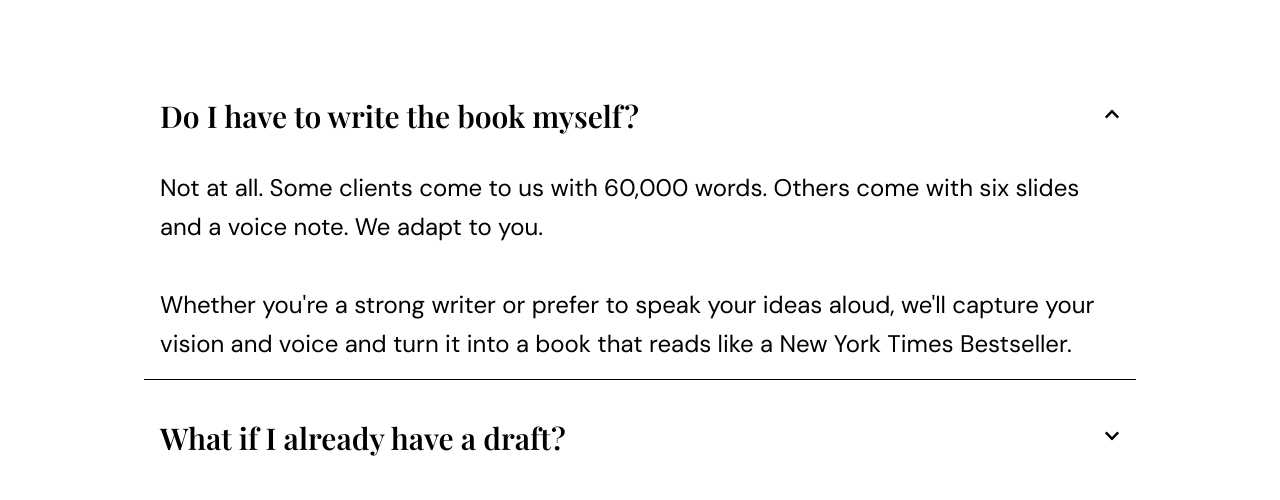
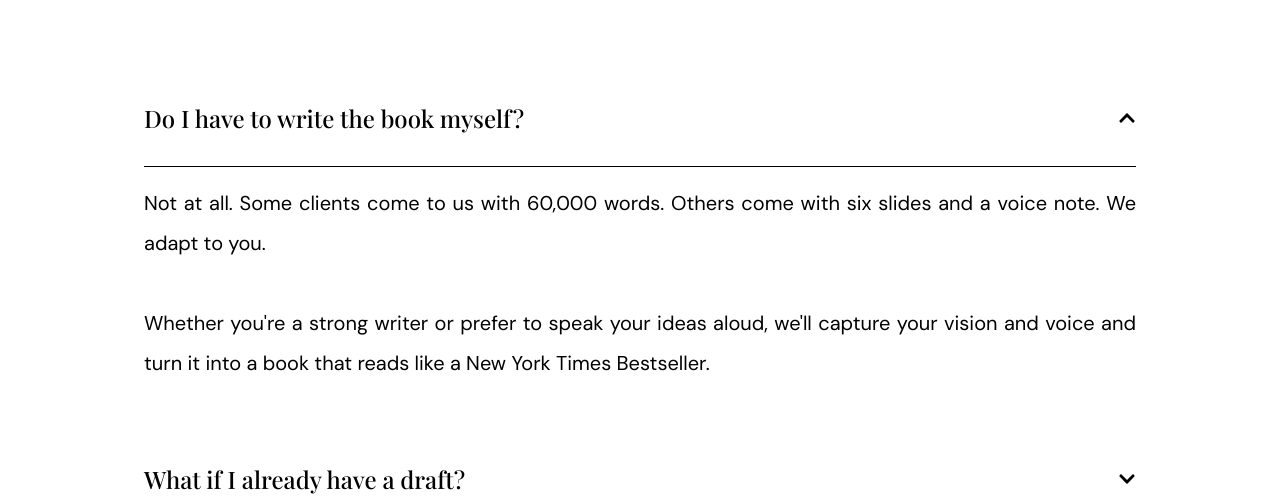
Before and after one commit to YourBookTeam/YBT_Website, a React (Vite) app in the folder ybt_website/: page /YBT_Website/faq in a window 1280 px wide. Both pictures are taken after a click on the element "Do I have to write the book myself?". Shown: the part 300-800 px from the top of the page. Built offline with nearby package versions, Linux system fonts and the light colour scheme; a web font is replaced by a local one.

Commit message:
Updated dropdown component

```diff
--- a/ybt_website/src/components/Dropdown.jsx
+++ b/ybt_website/src/components/Dropdown.jsx
@@ -1,4 +1,5 @@
-import { useState } from 'react';
+import { useState } from "react";
+import { FaChevronDown } from "react-icons/fa";
 
 const Dropdown = ({ question, answer }) => {
   const [isOpen, setIsOpen] = useState(false);
@@ -10,17 +11,22 @@ const Dropdown = ({ question, answer }) => {
         className="flex items-center justify-between px-6 h-24 cursor-pointer"
       >
         <span className="text-2xl font-medium">{question}</span>
-        <span className="font-secondary text-2xl">{isOpen ? '↑' : '↓'}</span>
-
+        <FaChevronDown
+          className={`transition-transform duration-300 ${
+            isOpen ? "rotate-180" : ""
+          }`}
+        />
       </div>
       <hr className="border-t border-gray-300 mx-6" />
-      {isOpen && (
-        <>
-          <div className="px-6 pb-6 pt-4">
-            <p className="text-xl font-secondary text-justify leading-loose">{answer}</p>
-          </div>
-        </>
-      )}
+      <div
+        className={`px-6 pb-6 pt-4 overflow-hidden transition-all duration-300 ease-in-out ${
+          isOpen ? "max-h-96 opacity-100" : "max-h-0 opacity-0"
+        }`}
+      >
+        <p className="text-xl font-secondary text-justify leading-loose">
+          {answer}
+        </p>
+      </div>
     </div>
   );
 };
--- a/ybt_website/src/pages/Faq.jsx
+++ b/ybt_website/src/pages/Faq.jsx
@@ -1,98 +1,64 @@
-import { useState } from 'react';
-import { FaChevronDown } from 'react-icons/fa';
-
-function TitleBanner({ children }) {
-  return (
-    <div className="flex justify-self-center justify-center bg-[url(src/assets/gold-brush-mark.png)] bg-size-[100%_100%] w-150 m-10">
-      <div className="text-white text-5xl text-center font-bold p-10 drop-shadow-hero">
-        {children}
-      </div>
-    </div>
-  );
-}
+import Dropdown from "../components/Dropdown";
+import Titlebanner from "../components/TitleBanner";
 
 function Faq() {
-  const [expandedItems, setExpandedItems] = useState({});
-
-  const toggleItem = (index) => {
-    setExpandedItems(prev => ({
-      ...prev,
-      [index]: !prev[index]
-    }));
-  };
-
   const faqData = [
     {
       question: "Do I have to write the book myself?",
-      answer: "Not at all. Some clients come to us with 60,000 words. Others come with six slides and a voice note. We adapt to you.\n\nWhether you're a strong writer or prefer to speak your ideas aloud, we'll capture your vision and voice and turn it into a book that reads like a New York Times Bestseller."
+      answer:
+        "Not at all. Some clients come to us with 60,000 words. Others come with six slides and a voice note. We adapt to you.\n\nWhether you're a strong writer or prefer to speak your ideas aloud, we'll capture your vision and voice and turn it into a book that reads like a New York Times Bestseller.",
     },
     {
       question: "What if I already have a draft?",
-      answer: "Perfect. Many of our clients start with something half-finished: a manuscript, a Substack archive, internal IP, or long-form speeches. We specialize in transforming raw material into refined books with narrative structure, positioning, and emotional weight.\n\nWe'll meet your draft where it is and elevate it to where it needs to go."
+      answer:
+        "Perfect. Many of our clients start with something half-finished: a manuscript, a Substack archive, internal IP, or long-form speeches. We specialize in transforming raw material into refined books with narrative structure, positioning, and emotional weight.\n\nWe'll meet your draft where it is and elevate it to where it needs to go.",
     },
     {
       question: "How long does the process take?",
-      answer: "It depends on the tier and your schedule — but most books take 6-8 months from kickoff to launch. That said, we move at the speed of clarity: some founders want a fast, focused sprint; others prefer a slower cadence with space to evolve the message.\n\nEither way, we manage the timeline. You stay in your zone of genius and we'll keep the book moving forward."
+      answer:
+        "It depends on the tier and your schedule — but most books take 6-8 months from kickoff to launch. That said, we move at the speed of clarity: some founders want a fast, focused sprint; others prefer a slower cadence with space to evolve the message.\n\nEither way, we manage the timeline. You stay in your zone of genius and we'll keep the book moving forward.",
     },
     {
       question: "Will the book sound like me?",
-      answer: "Yes. Our editorial leads are trained to match your tone, rhythm, intellect, and intent. We spend real time studying your voice, not just what you say, but how you say it: your metaphors, your pacing, your philosophy.\n\nThe result is a book that feels unmistakably yours, with the elegance, clarity, and structure that only YourBookTeam can provide."
+      answer:
+        "Yes. Our editorial leads are trained to match your tone, rhythm, intellect, and intent. We spend real time studying your voice, not just what you say, but how you say it: your metaphors, your pacing, your philosophy.\n\nThe result is a book that feels unmistakably yours, with the elegance, clarity, and structure that only YourBookTeam can provide.",
     },
     {
       question: "What kind of ROI can I expect?",
-      answer: "Our clients have used their books to:\n• Secure speaking engagements, raise capital, land press, and attract top-tier talent\n• Establish thought leadership in new categories or reposition their brand entirely\n• Build new product lines, create content ecosystems, or support major career pivots\n\nWe don't promise overnight virality. We help build long-term authority assets which are books that age well, drive inbound opportunities, and position you as someone worth listening to."
+      answer:
+        "Our clients have used their books to:\n• Secure speaking engagements, raise capital, land press, and attract top-tier talent\n• Establish thought leadership in new categories or reposition their brand entirely\n• Build new product lines, create content ecosystems, or support major career pivots\n\nWe don't promise overnight virality. We help build long-term authority assets which are books that age well, drive inbound opportunities, and position you as someone worth listening to.",
     },
     {
       question: "Why is this a premium investment?",
-      answer: "Because this isn't just a book; it's your positioning, your legacy, your leverage. Every project is bespoke: led by senior talent, deeply collaborative, and built to last. You're not buying simple content but building a real asset that earns credibility, opens doors, and elevates how you're seen across your industry.\n\nOur clients don't come to us to publish something fast. They come to create something that matters and moves things."
+      answer:
+        "Because this isn't just a book; it's your positioning, your legacy, your leverage. Every project is bespoke: led by senior talent, deeply collaborative, and built to last. You're not buying simple content but building a real asset that earns credibility, opens doors, and elevates how you're seen across your industry.\n\nOur clients don't come to us to publish something fast. They come to create something that matters and moves things.",
     },
     {
       question: "Will I retain full ownership and rights to my book?",
-      answer: "Absolutely. From day one, you remain the sole owner of your manuscript, intellectual property, and all publishing rights. Our role is to expertly guide, craft, and amplify your message but the book is yours entirely.\n\nThis ensures your complete creative control and freedom to leverage your work as you see fit, now and into the future."
-    }
+      answer:
+        "Absolutely. From day one, you remain the sole owner of your manuscript, intellectual property, and all publishing rights. Our role is to expertly guide, craft, and amplify your message but the book is yours entirely.\n\nThis ensures your complete creative control and freedom to leverage your work as you see fit, now and into the future.",
+    },
   ];
 
   return (
-    <div className="bg-white">
+    <div className="font-primary text-lg flex flex-col items-center justify-center">
       <div className="text-center">
-        <TitleBanner>FAQ</TitleBanner>
+        <Titlebanner>FAQ</Titlebanner>
       </div>
 
       {/* FAQ Content */}
-      <div className="w-[1040px] mx-auto px-6 py-16">
+      <div className="termsContainer xl:py-7 w-10/12">
         {faqData.map((faq, index) => (
-          <div key={index} className="mb-6">
-            <div
-              className="flex items-start justify-between mb-4 cursor-pointer hover:bg-gray-50 p-4 rounded-lg transition-colors duration-200"
-              onClick={() => toggleItem(index)}
-            >
-              <h3 className="text-3xl font-semibold text-gray-900 pr-4 leading-tight">
-                {faq.question}
-              </h3>
-              <div className="flex items-center mt-2">
-                <FaChevronDown className={`transition-transform duration-300 ${expandedItems[index] ? 'rotate-180' : ''}`} />
-              </div>
-            </div>
-
-            <div
-              className={`px-4 pb-4 overflow-hidden transition-all duration-300 ease-in-out ${
-                expandedItems[index] ? 'max-h-96 opacity-100' : 'max-h-0 opacity-0'
-              }`}
-            >
-              <p className="text-2xl text-gray-700 leading-relaxed font-['DM_Sans']">
-                {faq.answer.split('\n').map((line, lineIndex) => (
-                  <span key={lineIndex}>
-                    {line}
-                    {lineIndex < faq.answer.split('\n').length - 1 && <br />}
-                  </span>
-                ))}
-              </p>
-            </div>
-
-            {index < faqData.length - 1 && (
-              <hr className="border-t border-gray-300 w-full" />
-            )}
-          </div>
+          <Dropdown
+            key={index}
+            question={faq.question}
+            answer={faq.answer.split("\n").map((line, lineIndex) => (
+              <span key={lineIndex}>
+                {line}
+                {lineIndex < faq.answer.split("\n").length - 1 && <br />}
+              </span>
+            ))}
+          />
         ))}
       </div>
     </div>
```
